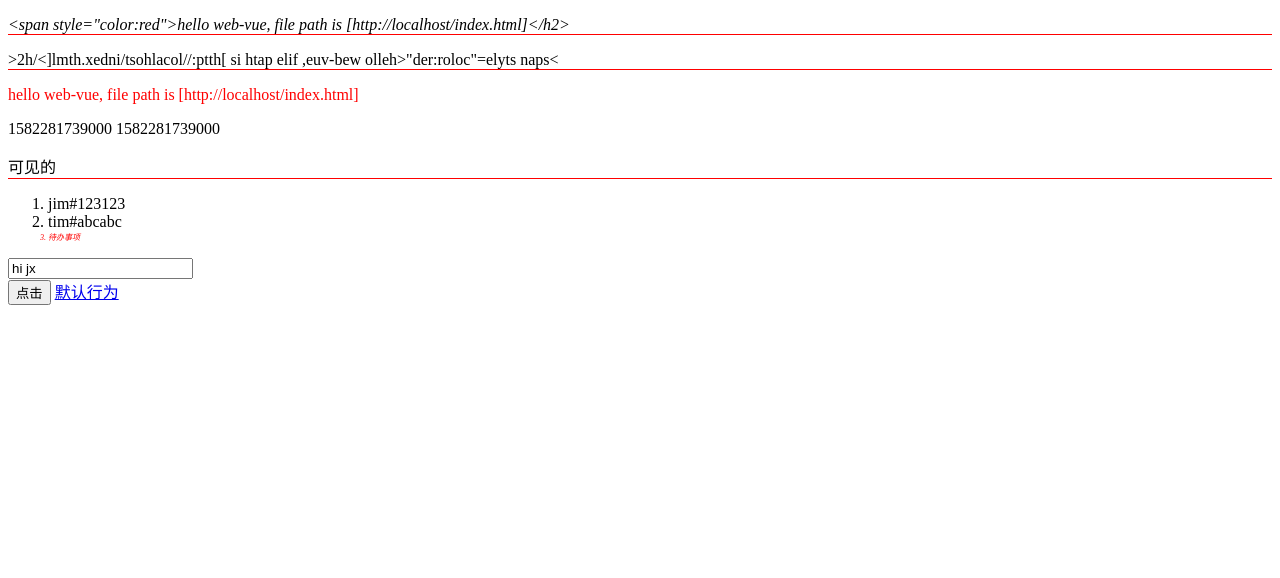
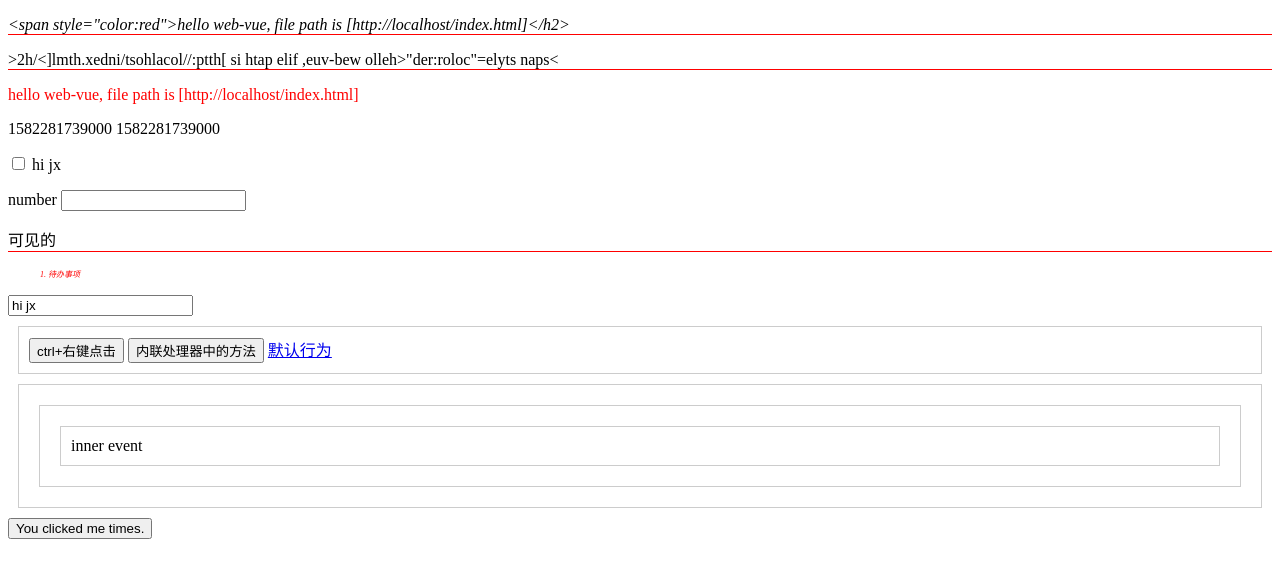
Before and after one commit to woolballball/web-vue, a plain HTML site: page index.html in a window 1280 px wide. Drawn offline with nearby package versions, Linux system fonts and the light colour scheme.

Commit message:
0.2.21.1

```diff
--- a/css/index.css
+++ b/css/index.css
@@ -2,3 +2,4 @@ p.ud{border-bottom: 1px red solid;}
 p.i{font-style: italic;}
 li.sel{color: red;}
 li.i{font-style: italic;}
+div.box{padding:10px ;margin:10px;border:solid 1px #ccc;cursor: pointer;}
--- a/index.html
+++ b/index.html
@@ -25,6 +25,13 @@
             <span>{{now()}}</span>
         </p>
 
+        <input type="checkbox" true-value="111" false-value="000" name="chk_v" id="chk_v" v-model="text">
+        <label for="chk_v">{{text}}</label>
+
+        <p></p>
+        <label for="numb">number</label>
+        <input type="number" name="" id="numb" v-model.number="text">
+
         <p v-if="!show" class="ud">
             可见的
         </p>
@@ -37,11 +44,25 @@
             <todo-item v-if="!show" :style="styles.li_8" :class="[styles.li_i]"></todo-item>
         </ol>
 
-        <input type="text" v-model="text" :readonly="readonly">
-        <div @[eventtype]="showMsg">
-            <button @[eventtype].stop="showMsg">点击</button>
+        <input type="text" v-model.trim="text" :readonly="readonly" placeholder="随便写点啥">
+        <div class="box">
+            <button @[eventtype].ctrl.exact.right.stop="showMsg">ctrl+右键点击</button>
+            <button @[eventtype].stop="showName('内联处理器中的方法',$event)">内联处理器中的方法</button>
             <a href="http:www.baidu.com" @click.prevent.stop="showMsg">默认行为</a>
         </div>
+        <div :class="styles.div_box" @click.capture="capture('outer-outer')">
+            <div :class="styles.div_box" @click.self.capture="capture('outer')">
+                <div :class="styles.div_box" @click="capture('inner')">
+                    inner event
+                </div>
+            </div>
+
+        </div>
+        <div id="components-demo">
+            <button-counter></button-counter>
+          </div>
+
+
     </div>
 
 
--- a/js/index.js
+++ b/js/index.js
@@ -4,9 +4,19 @@ Vue.component('todo-item',{
     template:'<li class="sel">待办事项</li>'
 });
 
-Vue.component('todo-item-ex',{
-    props:['todo'],
-    template:'<li>{{todo.name}}#{{todo.pass}}</li>'
+Vue.component('button-counter', {
+    data:   {
+        count: 0
+
+    },
+    template: '<button v-on:click="count++">You clicked me {{ count }} times.</button>'
+  })
+
+Vue.component('jx-btn',{
+    data: {
+        count: 0
+      },
+    template:'<button v-on:click="count++">You clicked me {{ count }} times.</button>'
 });
 
 var app = new Vue({
@@ -21,7 +31,8 @@ var app = new Vue({
         eventtype:'click',
         styles:{
             li_i:'i',
-            li_8:{fontSize:'8px'}
+            li_8:{fontSize:'8px'},
+            div_box:'box'
         }
     },
     methods:{
@@ -30,6 +41,12 @@ var app = new Vue({
         },
         now:function(){
             return Date.now();
+        },
+        showName:function(name,event){
+            this.text=`${name}---${event.target.tagName}`;
+        },
+        capture:function(param){
+            alert(param);
         }
     },
     computed:{
```
